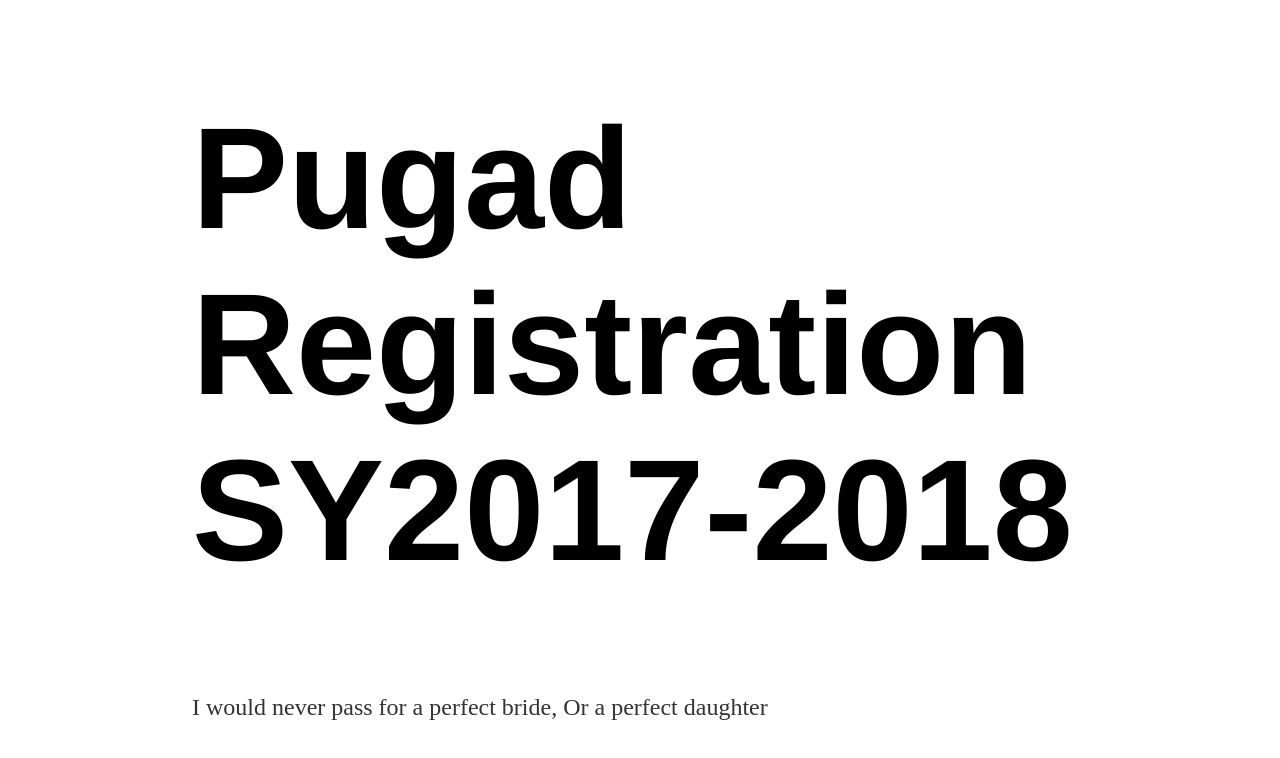
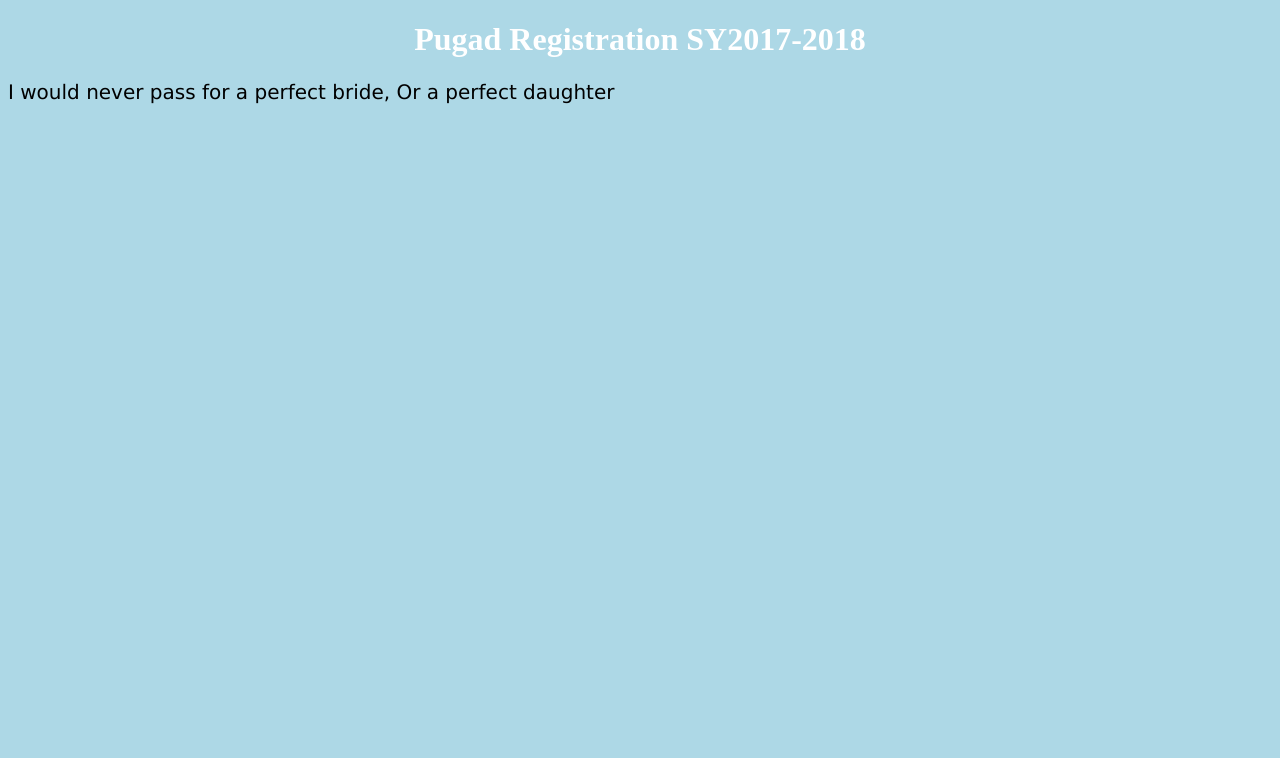
Before and after one commit to Pomo-doro/Pomo-doro.github.io, a plain HTML site: page prompt.html in a window 1280 px wide. Drawn offline with Linux system fonts and the light colour scheme; files that its build step writes are made by us from their sources.

Commit message:
Update main.css

```diff
--- a/csss/main.css
+++ b/csss/main.css
@@ -1,13 +1,13 @@
 body {
-    margin: 60px auto;
-    width: 70%;
+    background-color: lightblue;
 }
+
 h1 {
-    font-size: 9em;
-    font-family:'Helvetica', 'Arial', 'Sans-Serif';
+    color: white;
+    text-align: center;
 }
+
 p {
-    font-size: 1.5em;
-    line-height: 1.4em;
-    color: #333;
+    font-family: verdana;
+    font-size: 20px;
 }
```
